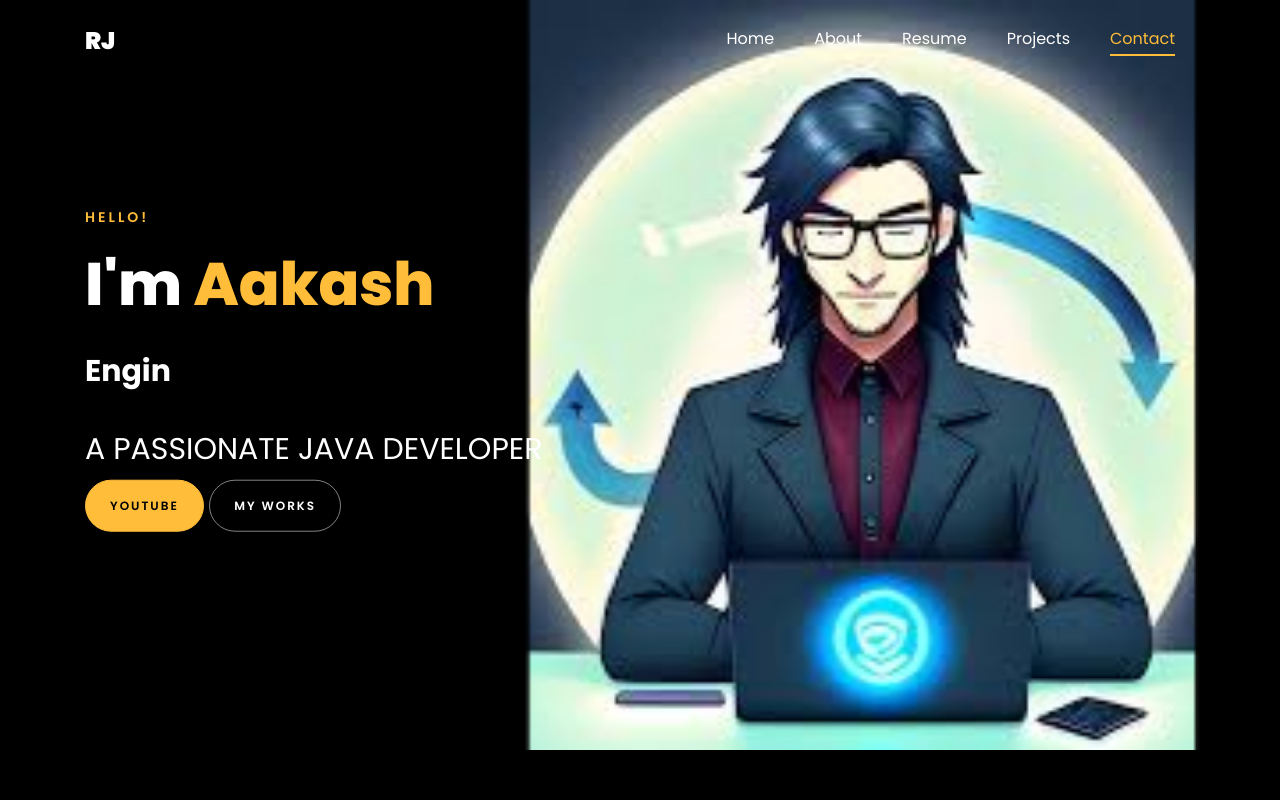
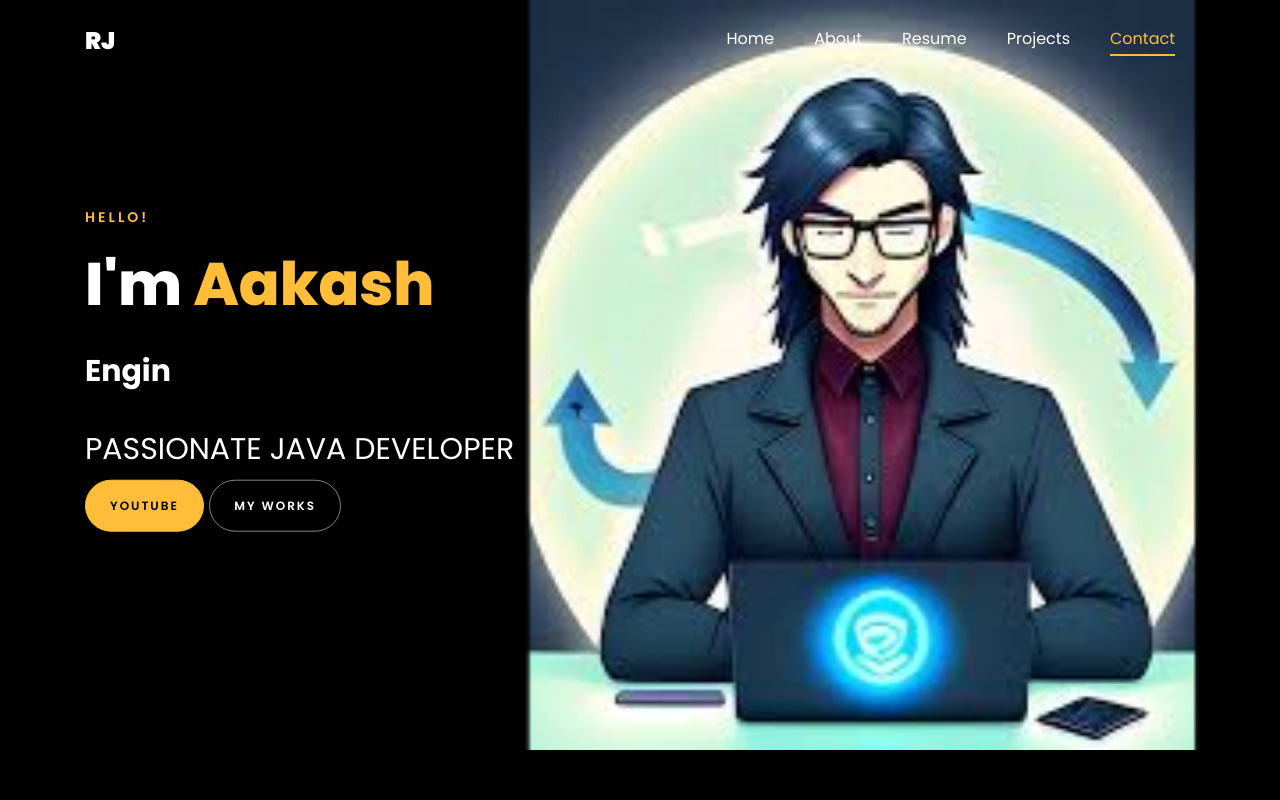
Before and after one commit to aakash0111/aakash, a plain HTML site: page index.html in a window 1280 px wide. Shown: the top 800 px of the page. Drawn offline with Linux system fonts and the light colour scheme; animation ran at ten frames a second; files whose address does not match are found by name.

Commit message:
Update index.html

```diff
--- a/index.html
+++ b/index.html
@@ -187,7 +187,7 @@
 
 						<br>
 						<br>
-			            <h2>A PASSIONATE JAVA DEVELOPER</h2>
+			            <h2>PASSIONATE JAVA DEVELOPER</h2>
 						<!-- <h2 class="d-flex" style="margin-bottom: 0">With over 5 years of experience</h2> -->
 						<!-- <br> -->
 			            <p><a href="#" class="btn btn-primary py-3 px-4">YouTube</a>
```
